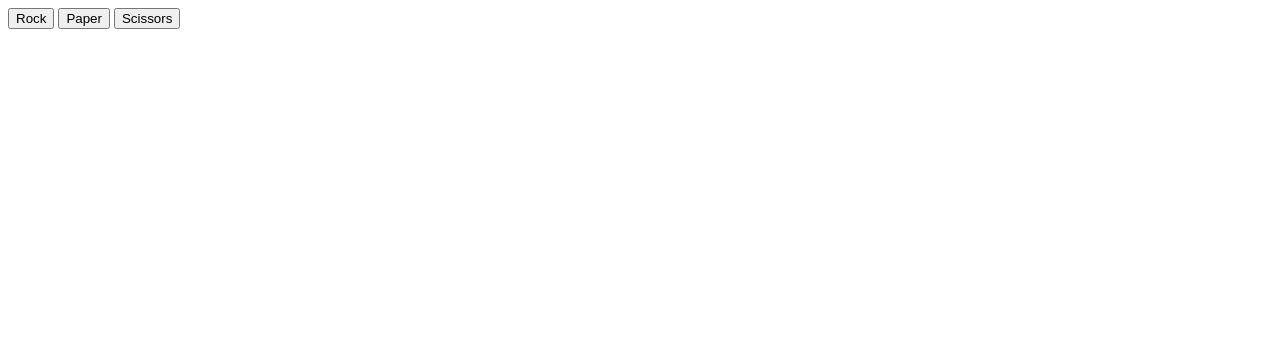
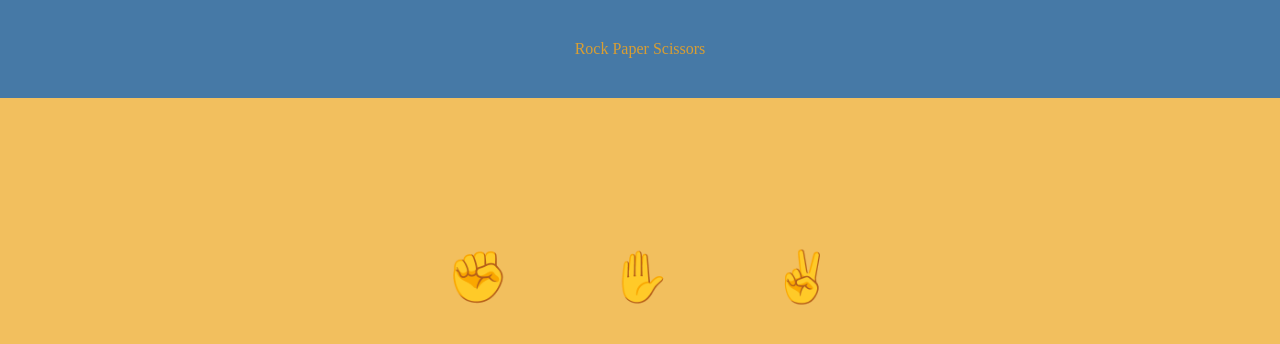
Before and after one commit to Supablu/RockPaperScissors-TOP, a plain HTML site: page index.html in a window 1280 px wide. Drawn offline with Linux system fonts and the light colour scheme.

Commit message:
Added css file

```diff
--- a/index.html
+++ b/index.html
@@ -6,19 +6,25 @@
     <meta http-equiv="X-UA-Compatible" content="IE=edge">
     <meta name="viewport" content="width=device-width, initial-scale=1.0">
     <title>Rock Paper Scissors</title>
+    <link rel="stylesheet" href="style.css">
 </head>
 
 <body>
+    <header id="banner">
+        <p>Rock Paper Scissors</p>
+    </header>
+
     <div class="game-container">
-        <button id="rock" value="rock">Rock</button>
-        <button id="paper" value="paper">Paper</button>
-        <button id="scissors" value="scissors">Scissors</button>
+        <button id="rock" value="rock">✊</button>
+        <button id="paper" value="paper">✋</button>
+        <button id="scissors" value="scissors">✌</button>
     </div>
 
-    <div id="outcome"></div>
-    <div id="score"></div>
-
-    <div id="gameOver"></div>
+    <div class="results">
+        <div id="outcome"></div>
+        <div id="score"></div>
+        <div id="gameOver"></div>
+    </div>
 
     <script src="script.js"></script>
 </body>
--- /dev/null
+++ b/style.css
@@ -0,0 +1,51 @@
+:root {
+    --lightYellow: #F2BF5E;
+    --blue: #4679A6;
+    --darkYellow: #D99E32;
+    --brown: #734327;
+}
+
+* {
+    padding: 0;
+    margin: 0;
+}
+
+html {
+    min-height: 100vh;
+}
+
+body {
+    background-color: var(--lightYellow);
+}
+
+header {
+    display: flex;
+    justify-content: center;
+    background-color: var(--blue);
+    color: var(--darkYellow);
+    padding: 40px;
+}
+
+.game-container {
+    height: 100%;
+    display: flex;
+    justify-content: center;
+    padding: 150px;
+}
+
+button {
+    font-size: 50px;
+    padding: 0 50px;
+    height: 20px;
+    background-color: var(--lightYellow);
+    border: none;
+    cursor: pointer;
+}
+
+.results {
+    display: inline-block;
+    text-align: center;
+    justify-content: center;
+}
+
+.reset {}
```
